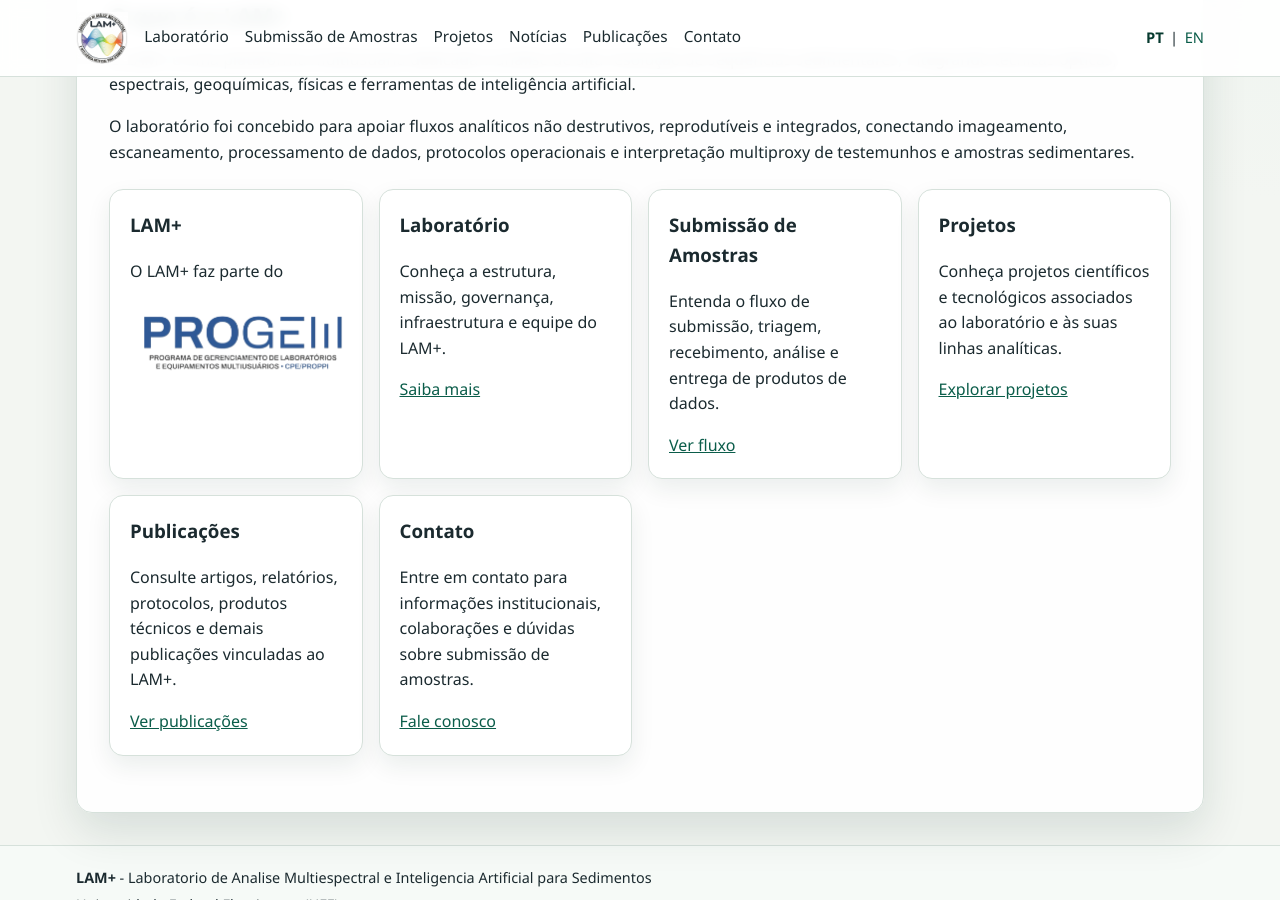
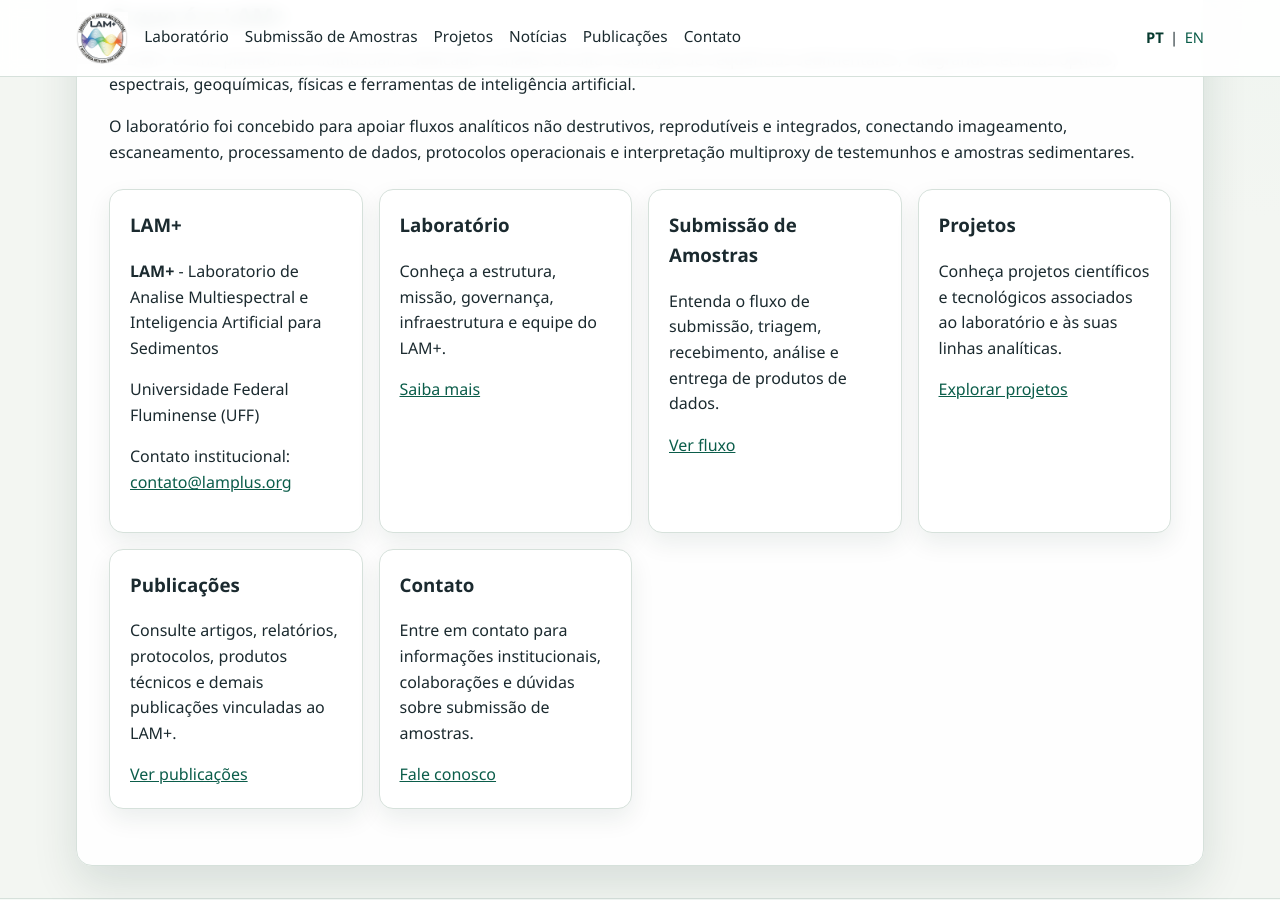
Before and after one commit to lam-plus/lam-plus.github.io, a Jekyll site: the page built from index.html, in a window 1280 px wide and 900 px high, scrolled down 772 px. Built offline with Jekyll 4.4.1, drawn with Linux system fonts in a browser that asks for light colours.

Commit message:
Update LAM+ card content with institutional details and contact information

```diff
--- a/index.html
+++ b/index.html
@@ -24,10 +24,9 @@ show_hero: true
   <div class="card-grid">
     <article class="card">
       <h3>LAM+</h3>
-      <p>O LAM+ faz parte do</p>
-      <p>
-        <img src="{{ '/assets/img/logo/progem-uff.png' | relative_url }}" alt="PROGEM-UFF" style="max-width: 220px; height: auto; display: block; margin-top: 0.75rem;" />
-      </p>
+      <p><strong>LAM+</strong> - Laboratorio de Analise Multiespectral e Inteligencia Artificial para Sedimentos</p>
+      <p>Universidade Federal Fluminense (UFF)</p>
+      <p>Contato institucional: <a href="mailto:contato@lamplus.org">contato@lamplus.org</a></p>
     </article>
 
     <article class="card">
```
